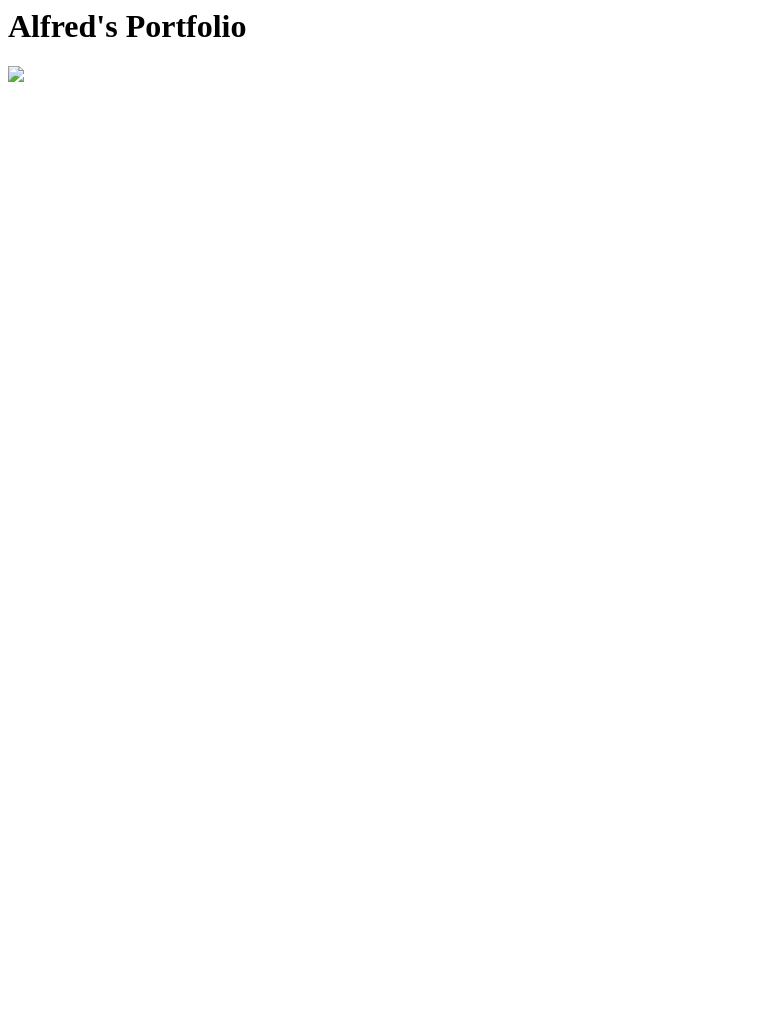
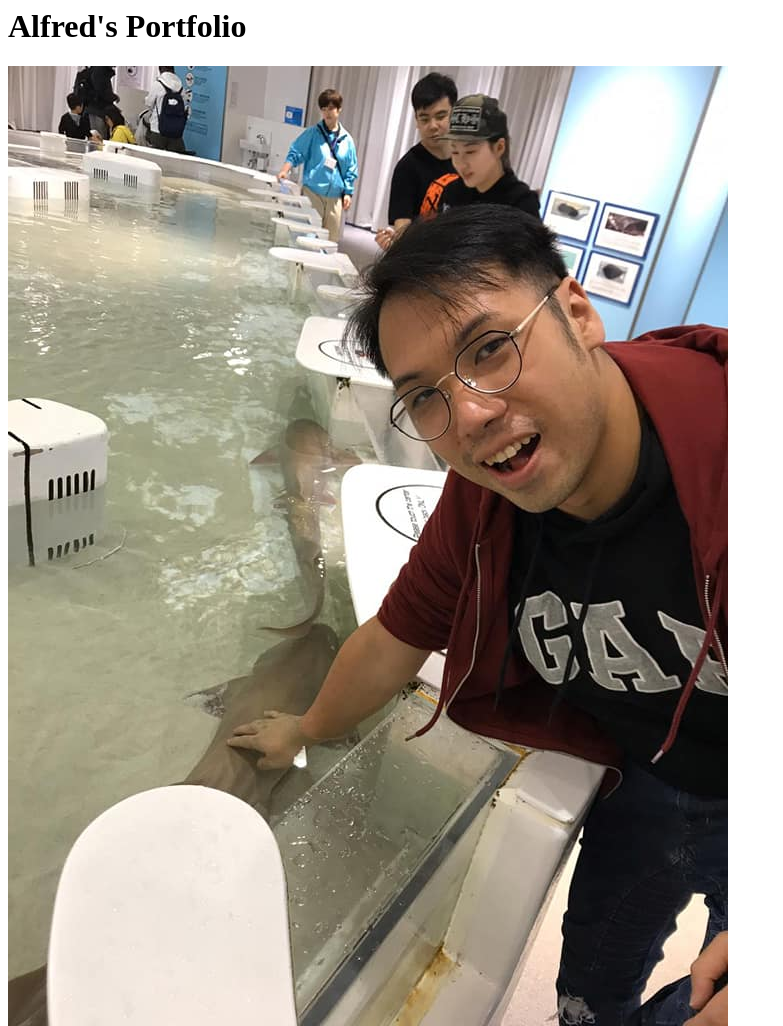
Before and after one commit to Alfredlauchinting/alfredlauchinting.github.io, a plain HTML site: page index.html in a window 1280 px wide. Shown: the whole page, without its empty margins (0-783 px from the left). Before the commit the page ends 800 px from the top, so only its background shows below. Drawn offline with Linux system fonts and the light colour scheme.

Commit message:
Add files via upload

```diff
--- a/index.html
+++ b/index.html
@@ -1,4 +1,4 @@
 <html>
 <h1>Alfred's Portfolio</h1>
-<img src="alfredlau1.jpg>"
+<img src="./alfredlau1.jpg"
 </html>
```
